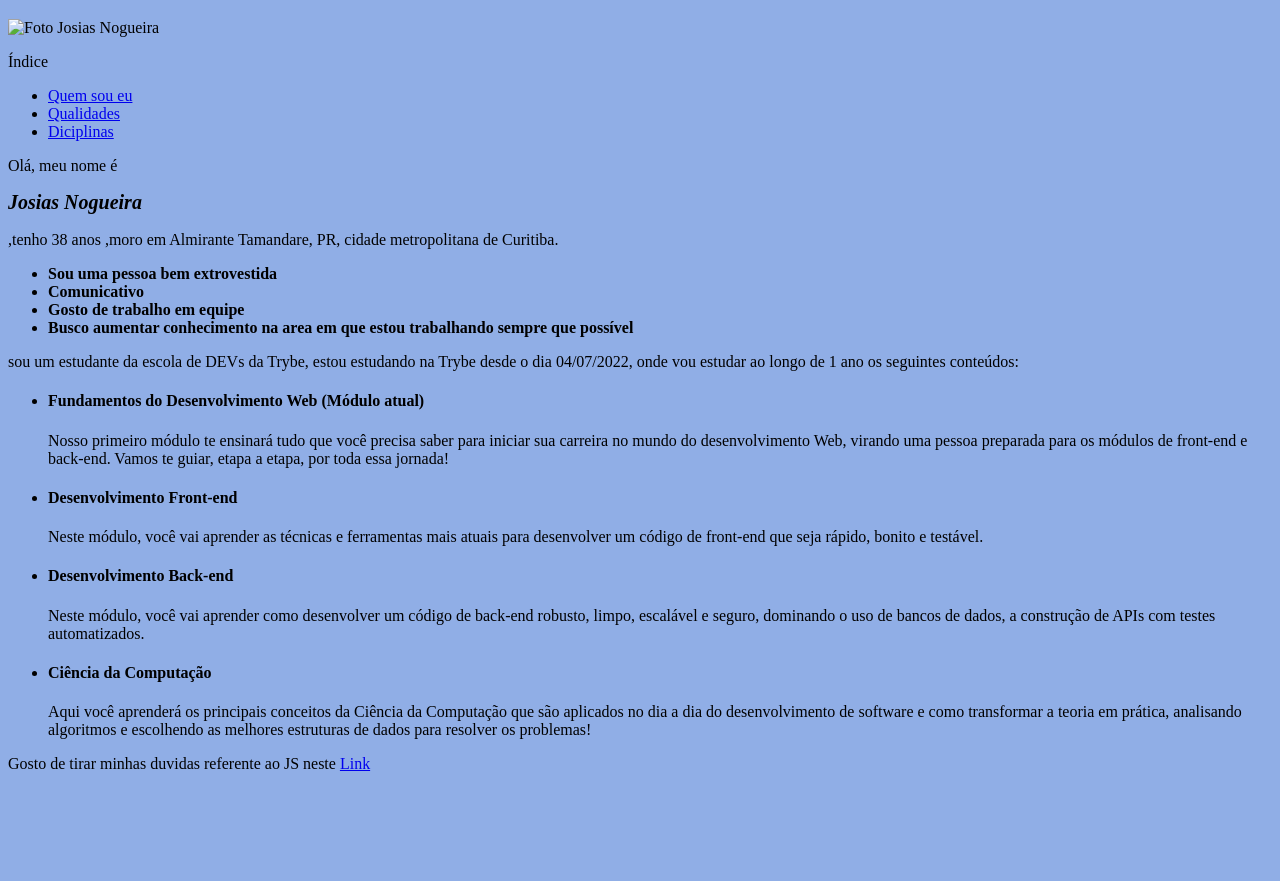
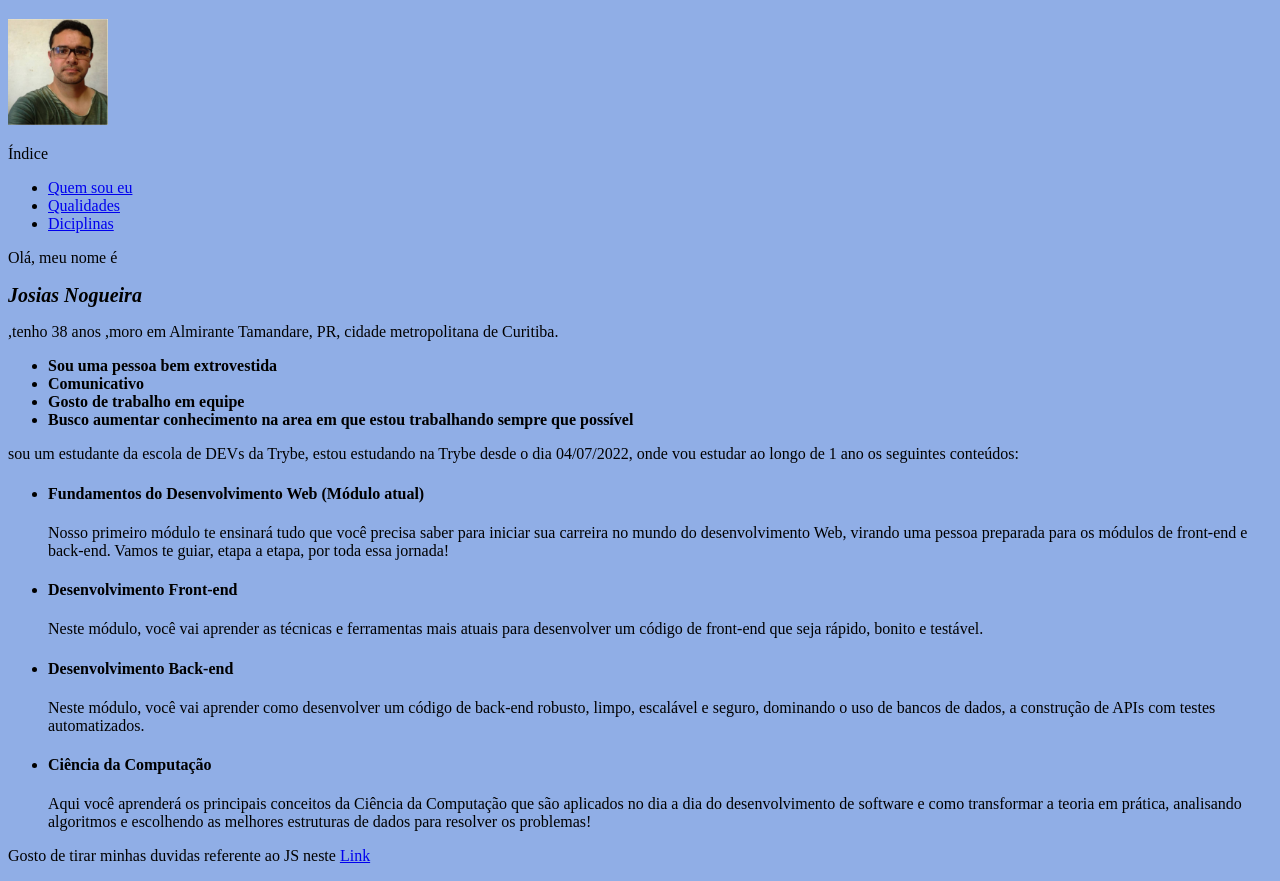
Before and after one commit to JosiasNogueira/JosiasNogueira.github.io, a plain HTML site: page portifolio Josias/index.html in a window 1280 px wide. Shown: the part 61-942 px from the top of the page. Before the commit the page ends 850 px from the top, so only its background shows below. Drawn offline with Linux system fonts and the light colour scheme; files whose address does not match are found by name.

Commit message:
realocado foto

```diff
--- a/portifolio Josias/index.html
+++ b/portifolio Josias/index.html
@@ -20,7 +20,7 @@
   </style>
   <body>
     <h1>Portifólio Josias Nogueira</h1>
-    <img src="/home/josias/Desktop/Portifolio/fotojosias.jpg"alt="Foto Josias Nogueira" width="100">
+    <img src="/home/josias/Desktop/Portifolio/josias.jpg" alt="Foto Josias Nogueira" width="100">
 
     <p>Índice</p><ul>
       <li><a href="#Eu">Quem sou eu</a> </li>
```
